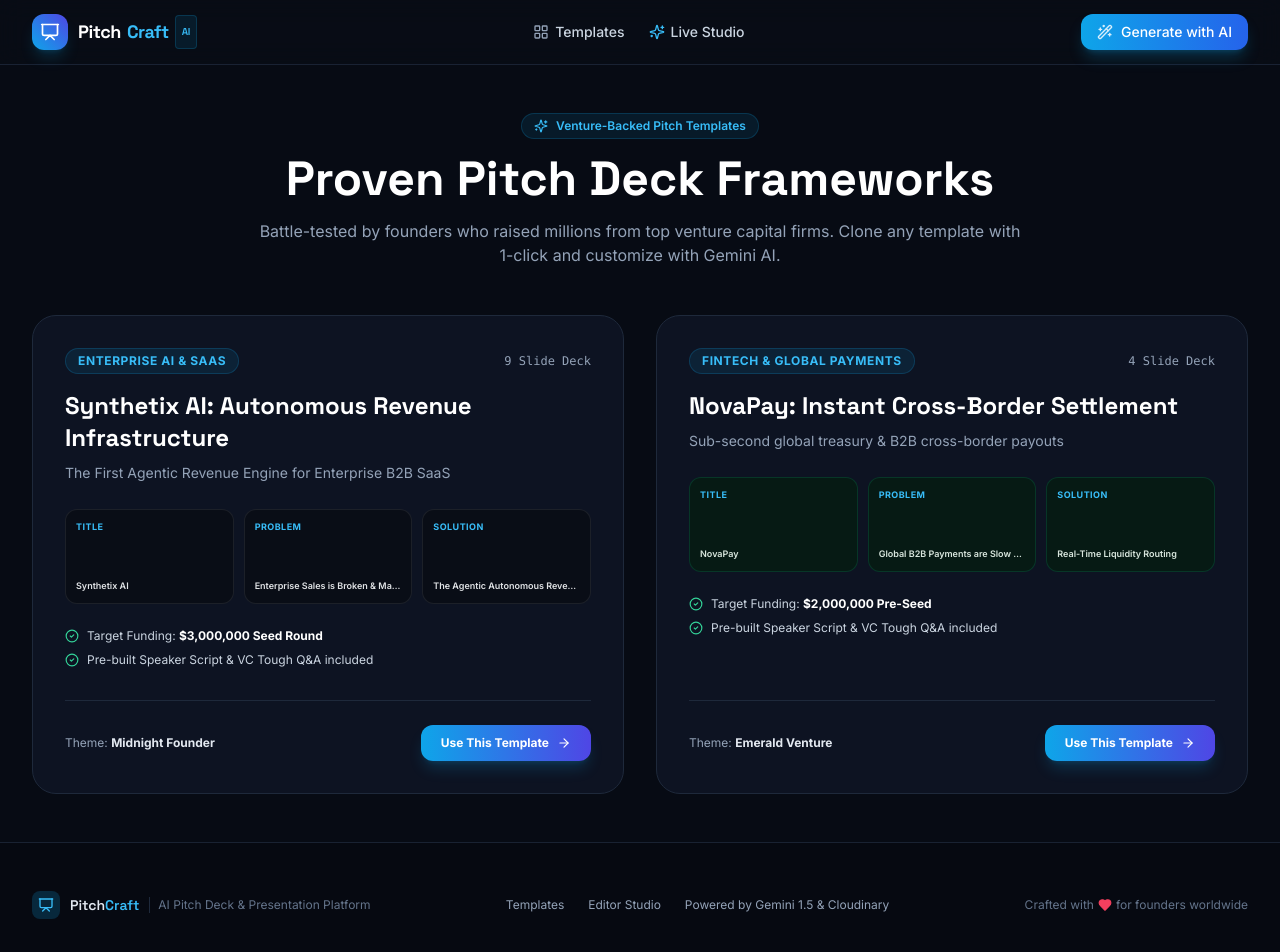
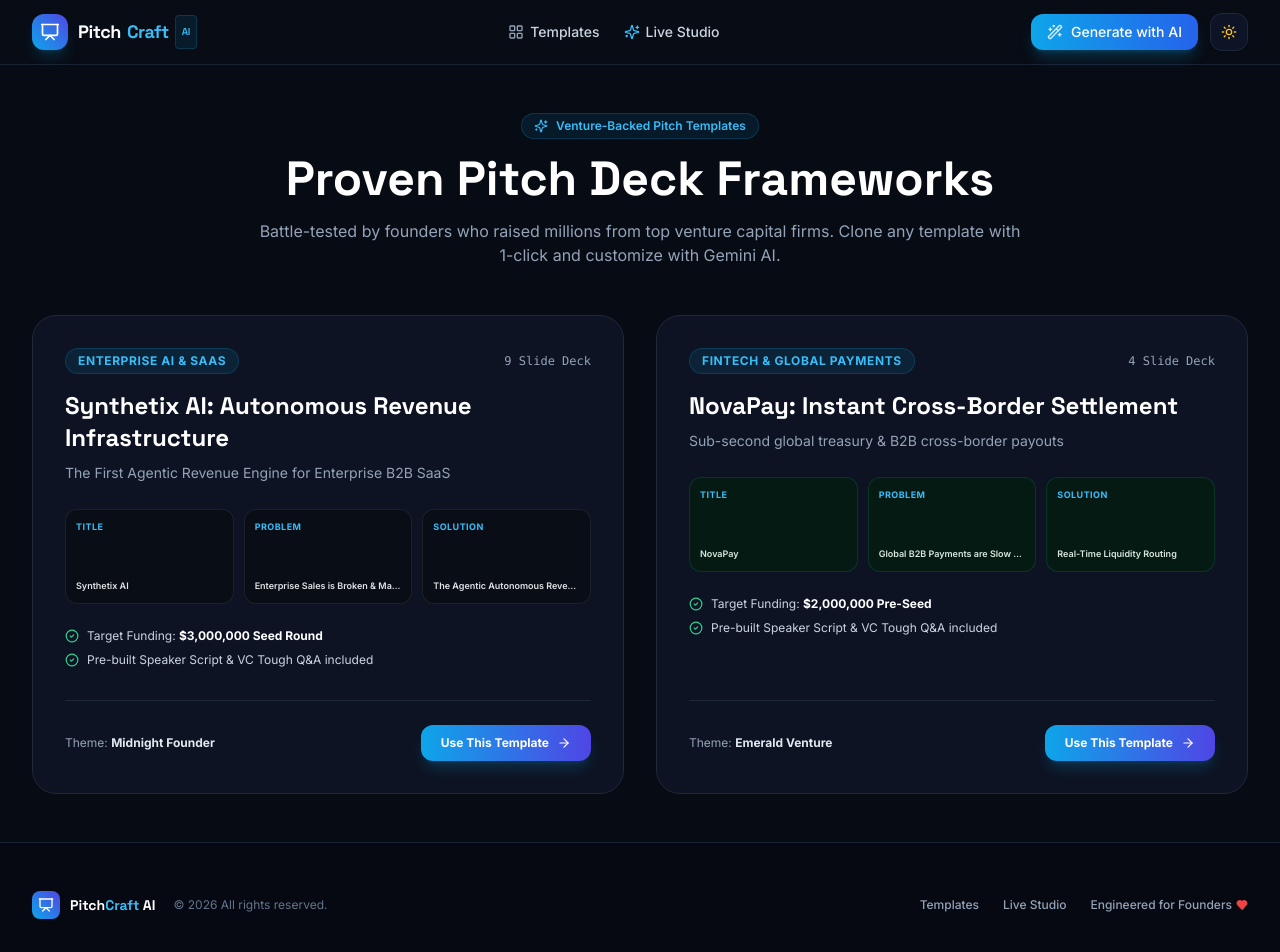
Before and after one commit to Muhammad-Shahbaz1/pitch-craft, a Next.js app: page /templates in a window 1280 px wide. Shown: the top 952 px of the page. Built offline with nearby package versions, Linux system fonts and the light colour scheme.

Commit message:
feat: enhance hero headline typography and add Day/Night theme mode toggle

```diff
--- a/src/app/layout.tsx
+++ b/src/app/layout.tsx
@@ -1,6 +1,7 @@
 import type { Metadata } from "next";
 import { Inter, Space_Grotesk } from "next/font/google";
 import "./globals.css";
+import { ThemeProvider } from "@/context/ThemeContext";
 
 const inter = Inter({
   subsets: ["latin"],
@@ -31,11 +32,13 @@ export default function RootLayout({
   children: React.ReactNode;
 }>) {
   return (
-    <html lang="en" className="dark">
+    <html lang="en" className="dark" suppressHydrationWarning>
       <body
-        className={`${inter.variable} ${spaceGrotesk.variable} antialiased bg-[#090d16] text-slate-100 min-h-screen flex flex-col`}
+        className={`${inter.variable} ${spaceGrotesk.variable} antialiased bg-slate-50 text-slate-900 dark:bg-[#090d16] dark:text-slate-100 min-h-screen flex flex-col transition-colors duration-200`}
       >
-        {children}
+        <ThemeProvider>
+          {children}
+        </ThemeProvider>
       </body>
     </html>
   );
--- a/src/components/Footer.tsx
+++ b/src/components/Footer.tsx
@@ -3,33 +3,31 @@ import { Presentation, Heart } from "lucide-react";
 
 export function Footer() {
   return (
-    <footer className="border-t border-slate-800/80 bg-[#060911] text-slate-400 text-sm py-12">
-      <div className="max-w-7xl mx-auto px-4 sm:px-6 lg:px-8 flex flex-col md:flex-row items-center justify-between gap-6">
+    <footer className="border-t border-slate-200 dark:border-slate-800/80 bg-white dark:bg-[#060911] text-slate-500 dark:text-slate-400 text-sm py-12 transition-colors duration-200">
+      <div className="max-w-7xl mx-auto px-4 sm:px-6 lg:px-8 flex flex-col sm:flex-row items-center justify-between gap-6">
         <div className="flex items-center gap-2.5">
-          <div className="w-7 h-7 rounded-lg bg-sky-500/20 text-sky-400 flex items-center justify-center">
-            <Presentation className="w-4 h-4" />
+          <div className="w-7 h-7 rounded-lg bg-gradient-to-tr from-sky-500 to-indigo-600 flex items-center justify-center">
+            <Presentation className="w-4 h-4 text-white" />
           </div>
-          <span className="font-display font-semibold text-slate-200">
-            Pitch<span className="text-sky-400">Craft</span>
+          <span className="font-display font-bold text-slate-900 dark:text-white">
+            Pitch<span className="text-sky-500 dark:text-sky-400">Craft</span> AI
           </span>
-          <span className="text-xs text-slate-500 pl-2 border-l border-slate-800">
-            AI Pitch Deck & Presentation Platform
+          <span className="text-xs text-slate-400 dark:text-slate-500 ml-2">
+            © {new Date().getFullYear()} All rights reserved.
           </span>
         </div>
 
-        <div className="flex items-center gap-6 text-xs text-slate-400">
-          <Link href="/templates" className="hover:text-slate-200 transition-colors">
+        <div className="flex items-center gap-6 text-xs font-medium text-slate-600 dark:text-slate-400">
+          <Link href="/templates" className="hover:text-sky-600 dark:hover:text-white transition-colors">
             Templates
           </Link>
-          <Link href="/studio/template-ai-saas" className="hover:text-slate-200 transition-colors">
-            Editor Studio
+          <Link href="/studio/template-ai-saas" className="hover:text-sky-600 dark:hover:text-white transition-colors">
+            Live Studio
           </Link>
-          <span>Powered by Gemini 1.5 & Cloudinary</span>
+          <span className="flex items-center gap-1 text-slate-400">
+            Engineered for Founders <Heart className="w-3 h-3 text-red-500 fill-red-500 inline" />
+          </span>
         </div>
-
-        <p className="text-xs text-slate-500 flex items-center gap-1">
-          Crafted with <Heart className="w-3.5 h-3.5 text-rose-500 fill-rose-500" /> for founders worldwide
-        </p>
       </div>
     </footer>
   );
--- a/src/components/Navbar.tsx
+++ b/src/components/Navbar.tsx
@@ -1,7 +1,8 @@
 "use client";
 
 import Link from "next/link";
-import { Sparkles, Presentation, LayoutGrid, Plus, Wand2 } from "lucide-react";
+import { Sparkles, Presentation, LayoutGrid, Wand2 } from "lucide-react";
+import { ThemeToggle } from "@/components/ThemeToggle";
 
 interface NavbarProps {
   onOpenGenerator?: () => void;
@@ -9,7 +10,7 @@ interface NavbarProps {
 
 export function Navbar({ onOpenGenerator }: NavbarProps) {
   return (
-    <header className="sticky top-0 z-40 border-b border-slate-800/80 bg-[#090d16]/85 backdrop-blur-md">
+    <header className="sticky top-0 z-40 border-b border-slate-200 dark:border-slate-800/80 bg-white/80 dark:bg-[#090d16]/85 backdrop-blur-md transition-colors duration-200">
       <div className="max-w-7xl mx-auto px-4 sm:px-6 lg:px-8 h-16 flex items-center justify-between">
         {/* Brand Logo */}
         <Link href="/" className="flex items-center gap-2.5 group">
@@ -17,9 +18,9 @@ export function Navbar({ onOpenGenerator }: NavbarProps) {
             <Presentation className="w-5 h-5 text-white" />
           </div>
           <div className="flex flex-col">
-            <span className="font-display font-bold text-lg tracking-tight text-white flex items-center gap-1.5">
-              Pitch<span className="text-sky-400">Craft</span>
-              <span className="text-[10px] uppercase font-semibold px-1.5 py-0.5 rounded bg-sky-500/10 text-sky-400 border border-sky-500/20">
+            <span className="font-display font-bold text-lg tracking-tight text-slate-900 dark:text-white flex items-center gap-1.5">
+              Pitch<span className="text-sky-500 dark:text-sky-400">Craft</span>
+              <span className="text-[10px] uppercase font-semibold px-1.5 py-0.5 rounded bg-sky-500/10 text-sky-600 dark:text-sky-400 border border-sky-500/20">
                 AI
               </span>
             </span>
@@ -27,18 +28,18 @@ export function Navbar({ onOpenGenerator }: NavbarProps) {
         </Link>
 
         {/* Center Navigation */}
-        <nav className="hidden md:flex items-center gap-6 text-sm font-medium text-slate-300">
-          <Link href="/templates" className="flex items-center gap-1.5 hover:text-white transition-colors">
+        <nav className="hidden md:flex items-center gap-6 text-sm font-medium text-slate-600 dark:text-slate-300">
+          <Link href="/templates" className="flex items-center gap-1.5 hover:text-sky-600 dark:hover:text-white transition-colors">
             <LayoutGrid className="w-4 h-4 text-slate-400" />
             Templates
           </Link>
-          <Link href="/studio/template-ai-saas" className="flex items-center gap-1.5 hover:text-white transition-colors">
-            <Sparkles className="w-4 h-4 text-sky-400" />
+          <Link href="/studio/template-ai-saas" className="flex items-center gap-1.5 hover:text-sky-600 dark:hover:text-white transition-colors">
+            <Sparkles className="w-4 h-4 text-sky-500 dark:text-sky-400" />
             Live Studio
           </Link>
         </nav>
 
-        {/* Action Button */}
+        {/* Action Buttons */}
         <div className="flex items-center gap-3">
           <button
             id="nav-create-deck-btn"
@@ -46,8 +47,12 @@ export function Navbar({ onOpenGenerator }: NavbarProps) {
             className="flex items-center gap-2 px-4 py-2 rounded-xl text-sm font-medium bg-gradient-to-r from-sky-500 to-blue-600 hover:from-sky-400 hover:to-blue-500 text-white shadow-lg shadow-sky-500/25 hover:shadow-sky-500/40 transition-all hover:scale-[1.02] active:scale-[0.98]"
           >
             <Wand2 className="w-4 h-4 animate-pulse" />
-            <span>Generate with AI</span>
+            <span className="hidden sm:inline">Generate with AI</span>
+            <span className="sm:hidden">Create</span>
           </button>
+
+          {/* Night / Day Theme Toggle */}
+          <ThemeToggle />
         </div>
       </div>
     </header>
--- /dev/null
+++ b/src/components/ThemeToggle.tsx
@@ -0,0 +1,24 @@
+"use client";
+
+import { useTheme } from "@/context/ThemeContext";
+import { Sun, Moon } from "lucide-react";
+
+export function ThemeToggle() {
+  const { theme, toggleTheme } = useTheme();
+
+  return (
+    <button
+      onClick={toggleTheme}
+      type="button"
+      title={theme === "dark" ? "Switch to Day Mode" : "Switch to Night Mode"}
+      aria-label="Toggle theme"
+      className="p-2.5 rounded-xl border border-slate-200 dark:border-slate-800 bg-white/80 dark:bg-slate-900/80 text-slate-700 dark:text-slate-300 hover:text-sky-500 dark:hover:text-sky-400 hover:border-sky-300 dark:hover:border-slate-700 transition-all shadow-sm hover:scale-105 active:scale-95 flex items-center justify-center"
+    >
+      {theme === "dark" ? (
+        <Sun className="w-4 h-4 text-amber-400 animate-fade-in" />
+      ) : (
+        <Moon className="w-4 h-4 text-indigo-600 animate-fade-in" />
+      )}
+    </button>
+  );
+}
--- /dev/null
+++ b/src/context/ThemeContext.tsx
@@ -0,0 +1,59 @@
+"use client";
+
+import React, { createContext, useContext, useEffect, useState } from "react";
+
+type Theme = "dark" | "light";
+
+interface ThemeContextType {
+  theme: Theme;
+  toggleTheme: () => void;
+  setTheme: (theme: Theme) => void;
+}
+
+const ThemeContext = createContext<ThemeContextType | undefined>(undefined);
+
+export function ThemeProvider({ children }: { children: React.ReactNode }) {
+  const [theme, setThemeState] = useState<Theme>("dark");
+  const [mounted, setMounted] = useState(false);
+
+  useEffect(() => {
+    setMounted(true);
+    const saved = localStorage.getItem("pitchcraft_theme") as Theme | null;
+    if (saved === "light" || saved === "dark") {
+      setThemeState(saved);
+      document.documentElement.classList.toggle("dark", saved === "dark");
+    } else {
+      // Default to dark mode
+      document.documentElement.classList.add("dark");
+    }
+  }, []);
+
+  const setTheme = (newTheme: Theme) => {
+    setThemeState(newTheme);
+    localStorage.setItem("pitchcraft_theme", newTheme);
+    if (newTheme === "dark") {
+      document.documentElement.classList.add("dark");
+    } else {
+      document.documentElement.classList.remove("dark");
+    }
+  };
+
+  const toggleTheme = () => {
+    const nextTheme = theme === "dark" ? "light" : "dark";
+    setTheme(nextTheme);
+  };
+
+  return (
+    <ThemeContext.Provider value={{ theme: mounted ? theme : "dark", toggleTheme, setTheme }}>
+      {children}
+    </ThemeContext.Provider>
+  );
+}
+
+export function useTheme() {
+  const context = useContext(ThemeContext);
+  if (!context) {
+    throw new Error("useTheme must be used within a ThemeProvider");
+  }
+  return context;
+}
```
Also changed, not shown: src/app/page.tsx (+55 -59 lines).
